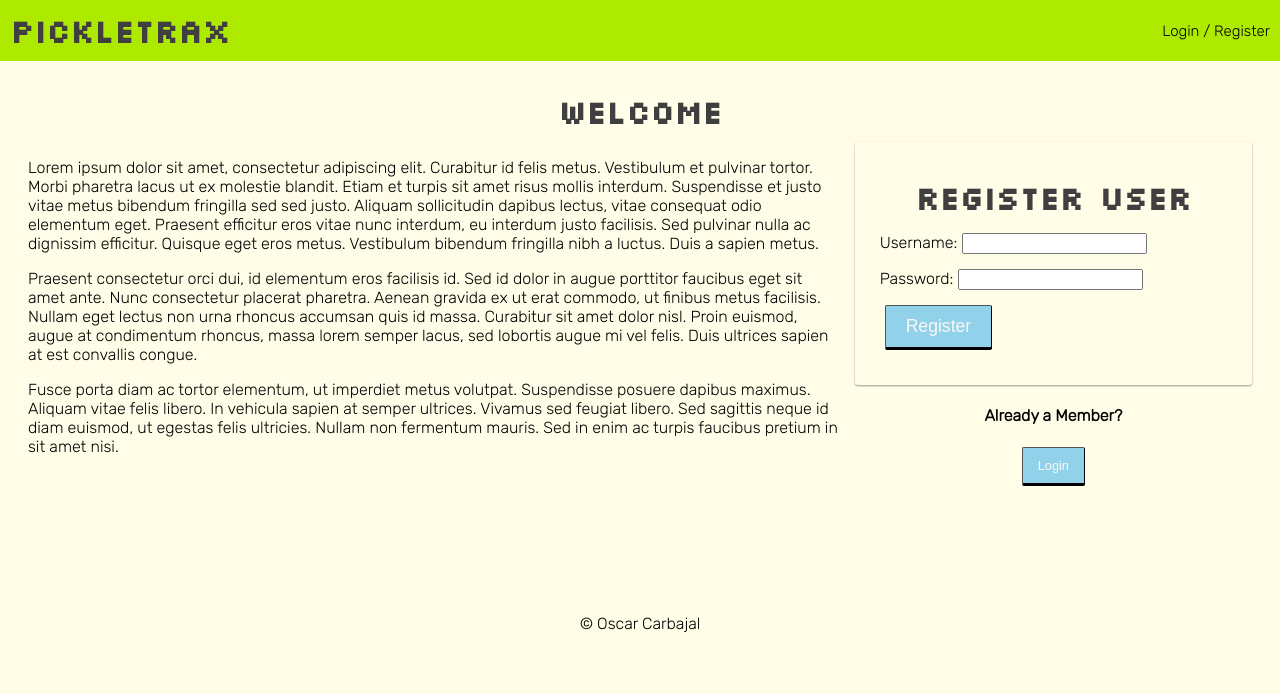
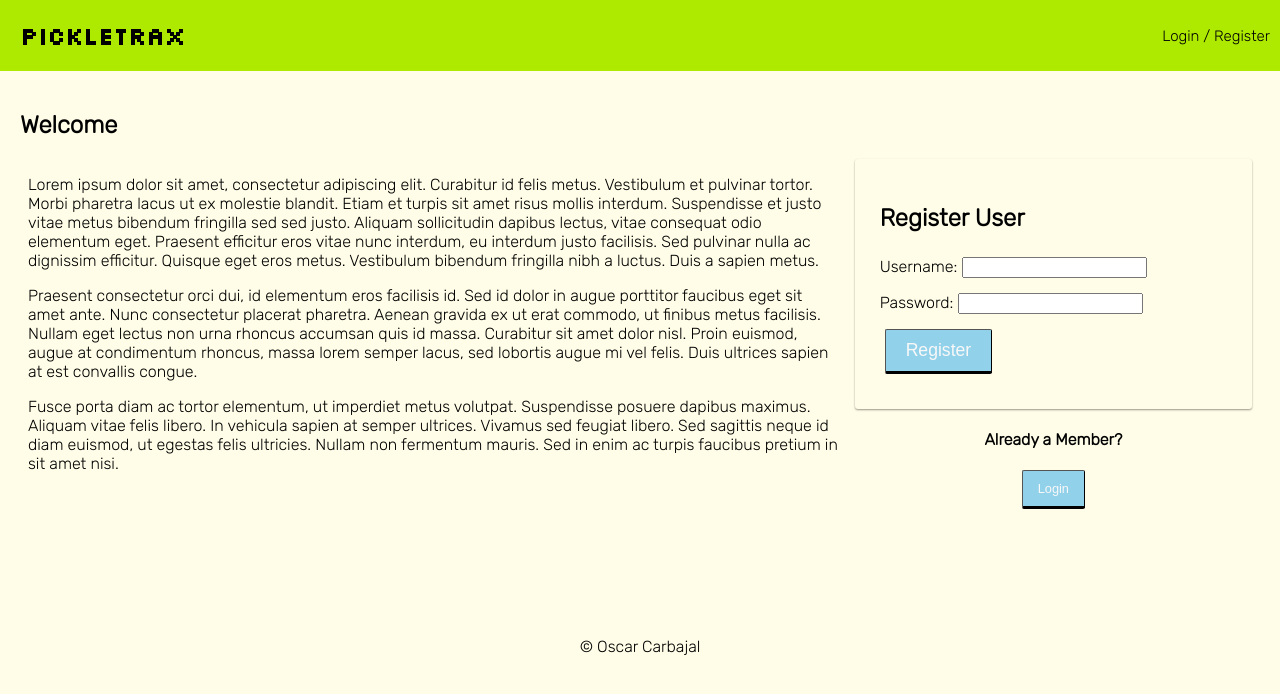
Before and after one commit to oscar-oscar/prime-solo-project, a React (Create React App) app: page /#/home in a window 1280 px wide. Shown: the top 694 px of the page. Built offline with nearby package versions, Linux system fonts and the light colour scheme; no server answers.

Commit message:
fixed page title styling issue

```diff
--- a/src/components/AddGame/AddGame.css
+++ b/src/components/AddGame/AddGame.css
@@ -2,13 +2,13 @@
     margin : 20px;
 }
 
-.AddGameH2{
+.page-title{
     font-family: 'Silkscreen', 'Courier New', Courier, monospace;
     text-align: center;
     font-size: 24px;
     font-weight: 700;
-    color: #0e0101;
-    padding: 10px;
+    color: #fffde7;
+    padding: 0px;
     margin: 0px;
 
 }
--- a/src/components/AddGame/AddGame.jsx
+++ b/src/components/AddGame/AddGame.jsx
@@ -48,14 +48,13 @@ function AddGame() {
     }
 
     return (
-        <Container>
+        <>
+                <div className="page-title">
+                        <h2>Add Game Details</h2>
+                    </div>
 
             <div className="game-form">
                 <form onSubmit={sumbitForm}>
-
-                    <div className="AddGameH2">
-                        <h2>Add Game Info</h2>
-                    </div>
 
 
                     <TextField sx={{ width: '25ch', margin: 3, marginTop: 1 }}
@@ -147,7 +146,7 @@ function AddGame() {
                 </form>
             </div>
 
-        </Container>
+        </>
     )
 }
 
--- a/src/components/App/App.css
+++ b/src/components/App/App.css
@@ -110,3 +110,12 @@ input {
   margin: 5px;
   margin-bottom: 10px;
 }
+
+.page-title {
+  font-family: 'Silkscreen', 'Courier New', Courier, monospace;
+  text-align: center;
+  font-size: 1em;
+  font-weight: 700;
+  background-color: #4db6ac;
+  padding: 0.5px;
+}
--- a/src/components/Dashboard/Dashboard.css
+++ b/src/components/Dashboard/Dashboard.css
@@ -4,13 +4,3 @@
   margin: 20px;
   align-items: center;
 } */
-
-h2 {
-    font-family: 'Silkscreen', 'Courier New', Courier, monospace;
-    text-align: center;
-    font-size: 32px;
-    font-weight: 700;
-    color: #403f3f;
-    padding: 10px;
-    margin: 0px;
-  }
--- a/src/components/Dashboard/Dashboard.jsx
+++ b/src/components/Dashboard/Dashboard.jsx
@@ -36,13 +36,13 @@ function Dashboard() {
     return (
         <div className="game-list">
             <div>
-                <div className="game-list-h2"><h2>Game List</h2></div>
+                <div className="page-title"><h2>Game List</h2></div>
             </div>
 
             <div><Button style={{ margin: 'auto', display: "flex" }}
                 color="primary" variant="contained"
                 onClick={() => history.push('/add')}
-                className="button">Log New Game</Button></div>
+                className="button">+ Add New Game</Button></div>
 
             <ul>
                 {gameList.map(game => {
--- a/src/components/Nav/Nav.css
+++ b/src/components/Nav/Nav.css
@@ -12,13 +12,13 @@
 }
 
 
-.nav-title {
+.appTitle {
   font-family: 'Silkscreen', 'Courier New', Courier, monospace;
   text-align: center;
-  font-size: 20px;
+  font-size: 1.5em;
   font-weight: 700;
-  color: #aeea00;
-  margin: 0px;
+  color: black;
+  margin: 20px;
 
 }
 
@@ -27,7 +27,7 @@
   color: black;
   background-color: #aeea00;
   text-align:justify;
-  padding: 10px 10px;
+  padding: 10px;
   text-decoration: none;
   font-size: 15px;
   font-family: 'Rubik', sans-serif;
--- a/src/components/Nav/Nav.jsx
+++ b/src/components/Nav/Nav.jsx
@@ -24,9 +24,9 @@ function Nav() {
         {/* If a user is logged in, show these links */}
         {user.id && (
           <>
-            {/* <Link className="navLink" to="/user">
-              Home
-            </Link> */}
+            <Link className="navLink" to="/user">
+              My Profile
+            </Link>
 
             {/* <Link className="navLink" to="/info">
               Info Page
```
